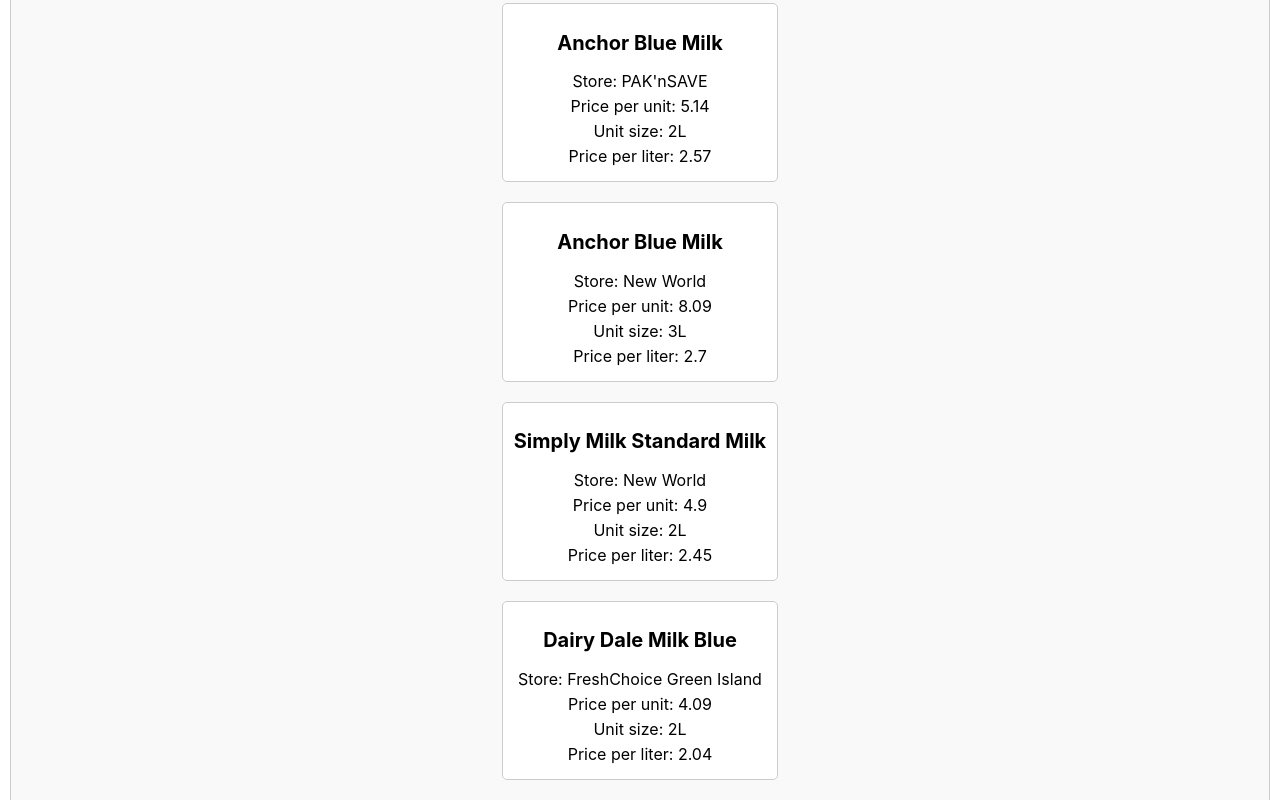
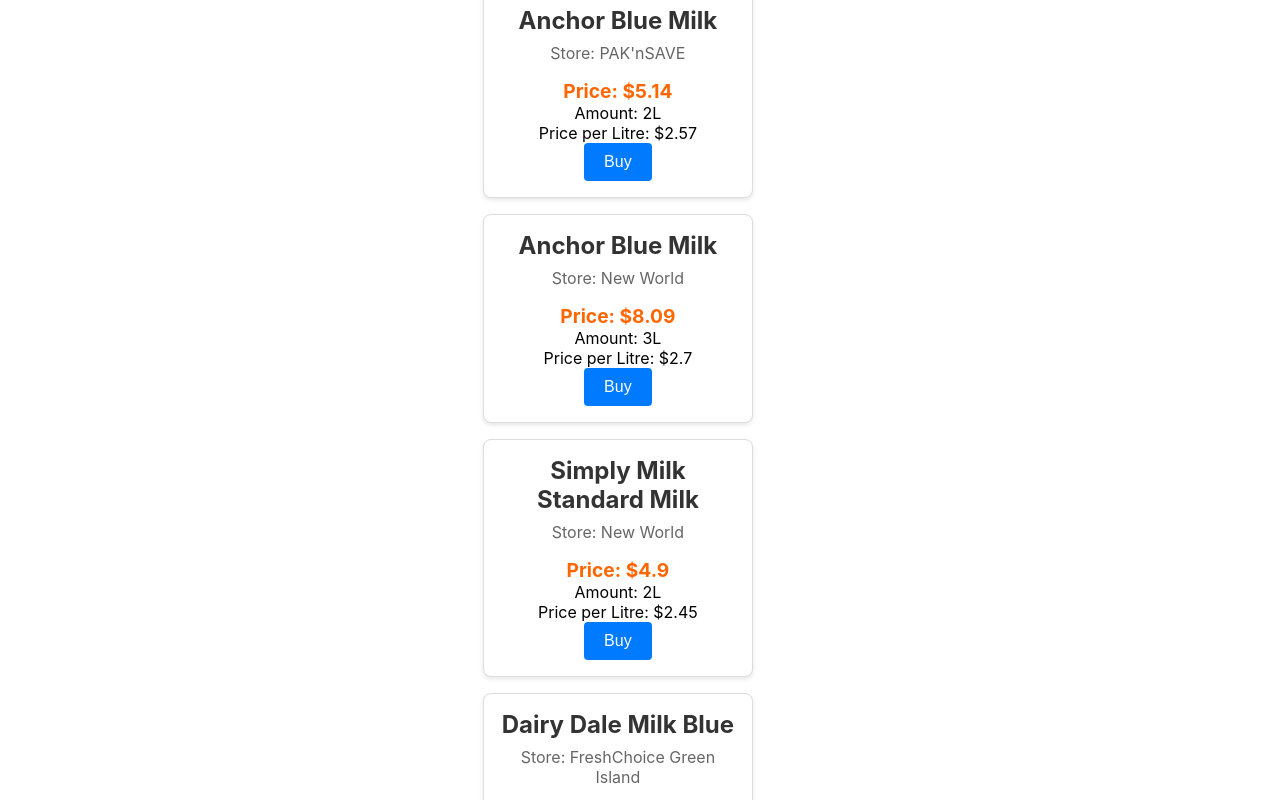
Before and after one commit to pauly-johnson/salesapp, a React (Create React App) app: page /milk in a window 1280 px wide. Shown: the part 400-1200 px from the top of the page. Built offline with nearby package versions, Linux system fonts and the light colour scheme.

Commit message:
created Item component

```diff
--- a/package.json
+++ b/package.json
@@ -8,7 +8,8 @@
     "react-dom": "^19.0.0",
     "react-router-dom": "^7.1.5",
     "react-scripts": "5.0.1",
-    "web-vitals": "^4.2.4"
+    "web-vitals": "^4.2.4",
+    "@babel/plugin-proposal-private-property-in-object": "^7.16.7"
   },
   "scripts": {
     "start": "react-scripts start",
--- a/src/App.css
+++ b/src/App.css
@@ -1,3 +1,12 @@
+* {
+  margin: 0;
+  padding: 0;
+  box-sizing: border-box;
+}
+body {
+  display: flex;
+  justify-content: center;
+}
 .App {
   text-align: center;
 }
--- a/src/Bread.js
+++ b/src/Bread.js
@@ -1,5 +1,6 @@
 import React from 'react';
 import './item.css';
+import Item from './Item';
 
 const breadPrices = [
     {
@@ -76,18 +77,22 @@
 
 const Bread = () => {
     return (
-        <div className="bread-list">
+        <>
+        <h1 className="bread-title">Bread Prices in Dunedin</h1>
+        <div className="bread-container">
             {breadPrices.map((bread, index) => (
-                <div key={index} className="bread-item">
-                    <h3 className="bread-product">{bread.product}</h3>
-                    <p className="bread-store">Store: {bread.store}</p>
-                    <p className="bread-price">Price: ${bread.price_nzd.toFixed(2)} NZD</p>
-                    <p className="bread-unit-size">Unit Size: {bread.unit_size}</p>
-                    <p className="bread-price-per-100g">Price per 100g: ${bread.price_per_100g.toFixed(2)} NZD</p>
-                </div>
+                <Item
+                    key={index}
+                    title={bread.product}
+                    store={bread.store}
+                    price={bread.price_nzd}
+                    amount={bread.unit_size}
+                    pricePerLitre={bread.price_per_100g}
+                />
             ))}
         </div>
-    );
+        </>
+    )
 };
 
 export default Bread;
--- a/src/Home.js
+++ b/src/Home.js
@@ -4,6 +4,7 @@
   return (
     <div>
       <h1>Home Page</h1>
+
     </div>
   );
 }
--- /dev/null
+++ b/src/Item.jsx
@@ -0,0 +1,17 @@
+import React from 'react';
+import './item.css';
+
+const Item = ({ title, store, price, amount, pricePerLitre }) => {
+    return (
+        <div className="item-container">
+            <h2 className="item-title">{title}</h2>
+            <p className="item-store">Store: {store}</p>
+            <p className="item-price">Price: ${price}</p>
+            <p className="item-amount">Amount: {amount}</p>
+            <p className="item-price-per-litre">Price per Litre: ${pricePerLitre}</p>
+            <button className="item-button">Buy</button>
+        </div>
+    );
+};
+
+export default Item;
--- a/src/Milk.js
+++ b/src/Milk.js
@@ -1,81 +1,75 @@
-import React from 'react';
-import './item.css';
+import React from "react";
+import "./item.css";
+import Item from "./Item";
 
 const milkPrices = [
   {
-        "store": "PAK'nSAVE",
-        "product": "Pams Value Standard Milk",
-        "price_per_unit": 4.00,
-        "unit_size": "2L",
-        "price_per_liter": 2.00
+    store: "PAK'nSAVE",
+    product: "Pams Value Standard Milk",
+    price_per_unit: 4.0,
+    unit_size: "2L",
+    price_per_liter: 2.0,
   },
   {
-        "store": "PAK'nSAVE",
-        "product": "Anchor Blue Milk",
-        "price_per_unit": 5.14,
-        "unit_size": "2L",
-        "price_per_liter": 2.57
+    store: "PAK'nSAVE",
+    product: "Anchor Blue Milk",
+    price_per_unit: 5.14,
+    unit_size: "2L",
+    price_per_liter: 2.57,
   },
   {
-        "store": "New World",
-        "product": "Anchor Blue Milk",
-        "price_per_unit": 8.09,
-        "unit_size": "3L",
-        "price_per_liter": 2.70
+    store: "New World",
+    product: "Anchor Blue Milk",
+    price_per_unit: 8.09,
+    unit_size: "3L",
+    price_per_liter: 2.7,
   },
   {
-        "store": "New World",
-        "product": "Simply Milk Standard Milk",
-        "price_per_unit": 4.90,
-        "unit_size": "2L",
-        "price_per_liter": 2.45
+    store: "New World",
+    product: "Simply Milk Standard Milk",
+    price_per_unit: 4.9,
+    unit_size: "2L",
+    price_per_liter: 2.45,
   },
   {
-        "store": "FreshChoice Green Island",
-        "product": "Dairy Dale Milk Blue",
-        "price_per_unit": 4.09,
-        "unit_size": "2L",
-        "price_per_liter": 2.04
+    store: "FreshChoice Green Island",
+    product: "Dairy Dale Milk Blue",
+    price_per_unit: 4.09,
+    unit_size: "2L",
+    price_per_liter: 2.04,
   },
   {
-        "store": "FreshChoice Green Island",
-        "product": "WW Milk Standard",
-        "price_per_unit": 5.99,
-        "unit_size": "3L",
-        "price_per_liter": 2.00
+    store: "FreshChoice Green Island",
+    product: "WW Milk Standard",
+    price_per_unit: 5.99,
+    unit_size: "3L",
+    price_per_liter: 2.0,
   },
   {
-        "store": "Countdown",
-        "product": "Essentials Standard Milk",
-        "price_per_unit": 5.69,
-        "unit_size": "3L",
-        "price_per_liter": 1.90
+    store: "Countdown",
+    product: "Essentials Standard Milk",
+    price_per_unit: 5.69,
+    unit_size: "3L",
+    price_per_liter: 1.9,
   },
-    {
-        "store": "Dunedin Milk and More Ltd",
-        "product": "Fresh Milk Delivery",
-        "price_per_unit": "Varies",
-        "unit_size": "Varies",
-        "price_per_liter": "Varies"
-    }
 ];
 
 const Milk = () => {
   return (
-        <div className="milk-container">
+    <>
       <h1 className="milk-title">Milk Prices in Dunedin</h1>
-            <ul className="milk-list">
+
       {milkPrices.map((milk, index) => (
-                    <li key={index} className="milk-item">
-                        <h2 className="milk-product">{milk.product}</h2>
-                        <p className="milk-store">Store: {milk.store}</p>
-                        <p className="milk-price-per-unit">Price per unit: {milk.price_per_unit}</p>
-                        <p className="milk-unit-size">Unit size: {milk.unit_size}</p>
-                        <p className="milk-price-per-liter">Price per liter: {milk.price_per_liter}</p>
-                    </li>
+        <Item
+          key={index}
+          title={milk.product}
+          store={milk.store}
+          price={milk.price_per_unit}
+          amount={milk.unit_size}
+          pricePerLitre={milk.price_per_liter}
+        />
       ))}
-            </ul>
-        </div>
+    </>
   );
 };
 
--- a/src/item.css
+++ b/src/item.css
@@ -1,84 +1,51 @@
-/* item.css */
 
-.milk-container {
-    display: flex;
-    flex-direction: column;
-    align-items: center;
-    padding: 20px;
-    margin: 10px;
-    border: 1px solid #ccc;
+.item-container {
+    background-color: #ffffff;
+    border: 1px solid #dddddd;
+    max-width: 270px;
+    max-height: 250px;
     border-radius: 8px;
-    background-color: #f9f9f9;
+    box-shadow: 0 2px 4px rgba(0, 0, 0, 0.1);
+    margin: 16px;
+    padding: 16px;
+    transition: box-shadow 0.3s ease;
 }
 
-.milk-title {
-    font-size: 24px;
-    font-weight: bold;
-    margin-bottom: 10px;
+.item-container:hover {
+    box-shadow: 0 4px 8px rgba(0, 0, 0, 0.2);
 }
 
-.milk-list {
-    list-style-type: none;
-    padding: 0;
+.item-title {
+    color: #333333;
+    font-size: 1.5em;
+    font-weight: bold;
+    margin-bottom: 8px;
 }
 
-.milk-item {
-    margin-bottom: 20px;
-    border: 1px solid #ccc;
-    padding: 10px;
-    border-radius: 5px;
-    background-color: #fff;
+.item-store {
+    color: #666666;
+    font-size: 1em;
+    margin-bottom: 16px;
 }
 
-.milk-product {
-    font-size: 20px;
+.item-price {
+    color: #ff6600;
+    font-size: 1.2em;
     font-weight: bold;
 }
 
-.milk-store,
-.milk-price-per-unit,
-.milk-unit-size,
-.milk-price-per-liter {
-    margin: 5px 0;
-}
-.bread-container {
-    display: flex;
-    flex-direction: column;
-    align-items: center;
-    padding: 20px;
-    margin: 10px;
-    border: 1px solid #ccc;
-    border-radius: 8px;
-    background-color: #f9f9f9;
+.item-button {
+    background-color: #007bff;
+    border: none;
+    border-radius: 4px;
+    color: #ffffff;
+    cursor: pointer;
+    font-size: 1em;
+    padding: 10px 20px;
+    text-align: center;
+    transition: background-color 0.3s ease;
 }
 
-.bread-title {
-    font-size: 24px;
-    font-weight: bold;
-    margin-bottom: 10px;
+.item-button:hover {
+    background-color: #0056b3;
 }
-
-.bread-list {
-    list-style-type: none;
-    padding: 0;
-}
-
-.bread-item {
-    margin-bottom: 20px;
-    border: 1px solid #ccc;
-    padding: 10px;
-    border-radius: 5px;
-    background-color: #fff;
-}
-
-.bread-product {
-    font-size: 20px;
-    font-weight: bold;
-}
-
-.bread-store,
-.bread-price-per-unit,
-.bread-unit-size,
-.bread-price-per-kilogram {
-    margin: 5px 0;
-}
```
Lines whose indentation alone changed are shown as unchanged.
